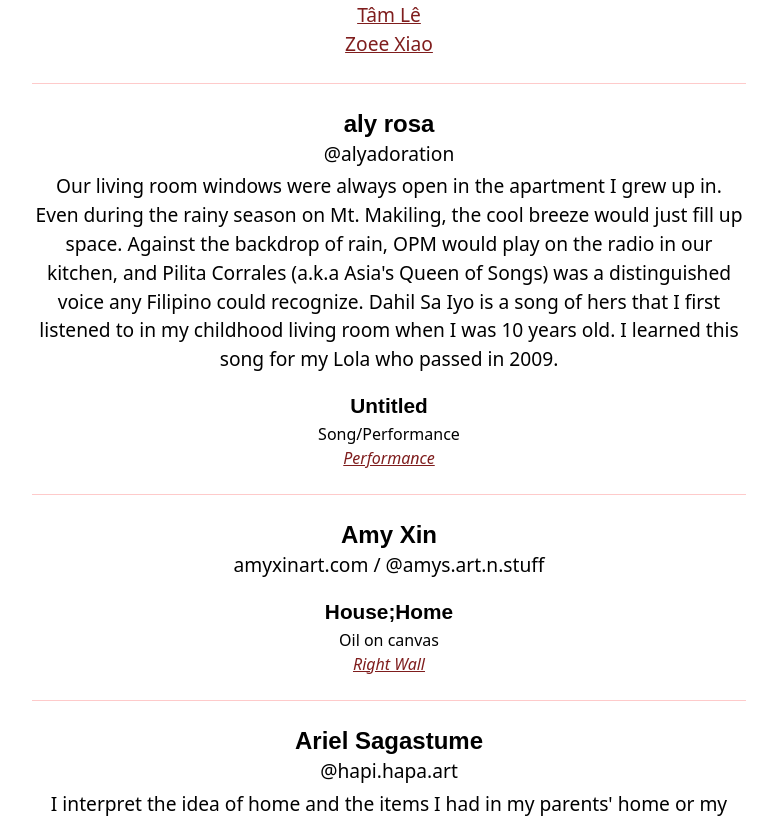
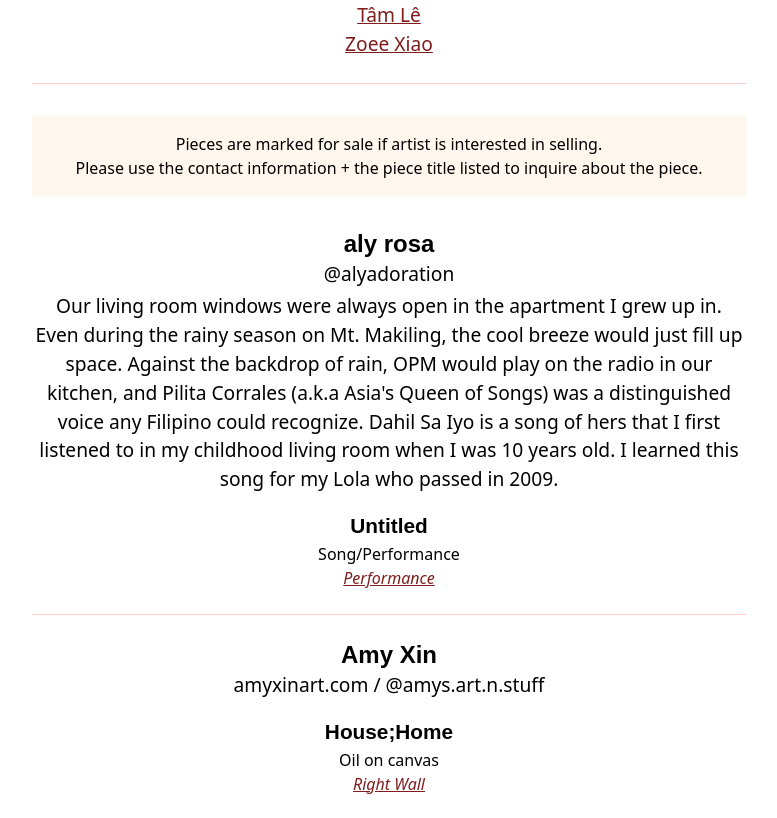
Before and after one commit to fernakr/slipper-house, a Next.js app: page /slipper-house/ in a window 1280 px wide. Shown: the part 1544-2362 px from the top of the page, without its empty margins (251-1028 px from the left). Built offline with nearby package versions, Linux system fonts and the light colour scheme; a web font is replaced by a local one.

Commit message:
heading update

```diff
--- a/app/page.js
+++ b/app/page.js
@@ -794,6 +794,7 @@ export default function Home() {
           }
         </ul>
         <hr/>
+        <p id="for-sale" className="bg-orange-50 p-4 my-8 text-sm">Pieces are marked for sale if artist is interested in selling. <br />Please use the contact information + the piece title listed to inquire about the piece.</p>
         { artists.map((artist, index) => {
           const pieces = [];
           if (artist.piece_1_title) {
@@ -858,7 +859,6 @@ export default function Home() {
             </div>
             );
         })}
-        <p id="for-sale" className="bg-orange-50 p-4 mt-8 text-sm">Pieces are marked for sale if artist is interested in selling. <br />Please use the contact information + the piece title listed to inquire about the piece.</p>
         <hr />
         <h3 id="schedule">schedule</h3>
         <p className="text-lg"><em>performances start at 8:00pm</em></p>
```
